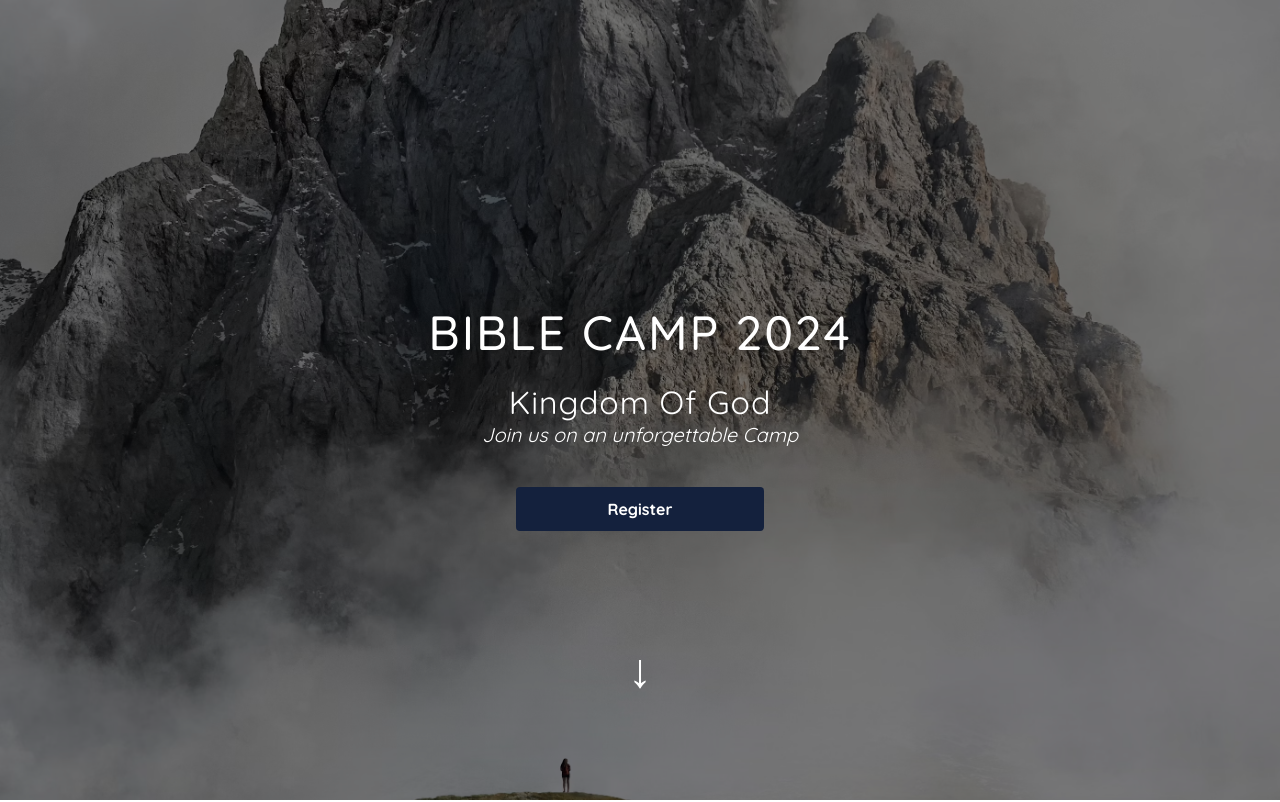
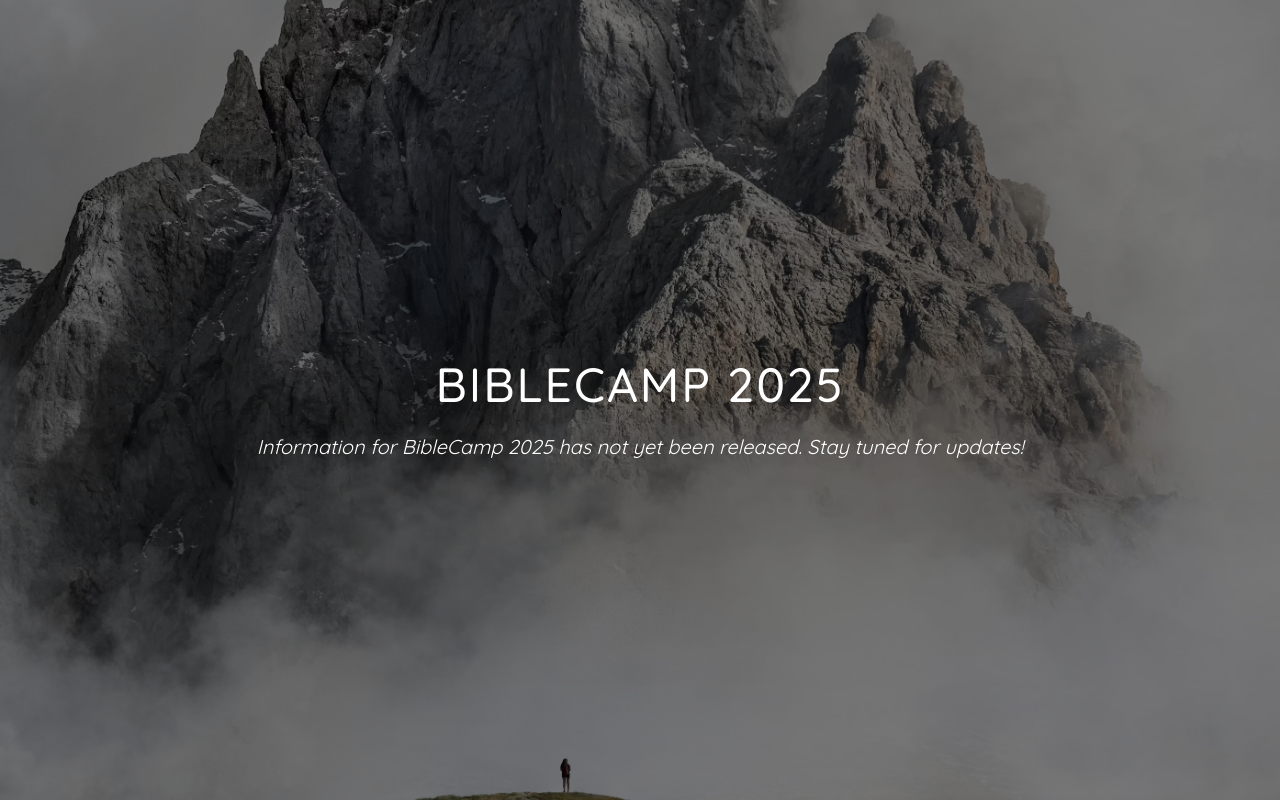
Before and after one commit to williamvelichko/CampWebsite, a Next.js app: page / in a window 1280 px wide. Shown: the top 802 px of the page. Built offline with nearby package versions, Linux system fonts and the light colour scheme.

Commit message:
new page

```diff
--- /dev/null
+++ b/src/app/components/Disclaimer/Disclaimer.tsx
@@ -0,0 +1,26 @@
+import React from "react";
+import Image from "next/image";
+import styles from "./styles/Disclaimer.module.scss";
+
+export const Disclaimer = () => {
+  return (
+    <div className={styles.hero}>
+      <div className={styles.imageWrapper}>
+        <Image
+          src="/mountainExample.jpg"
+          alt="Camp Adventure"
+          layout="fill"
+          objectFit="cover"
+          loading="eager"
+        />
+      </div>
+      <div className={styles.overlay}>
+        <h1 className={styles.title}>BibleCamp 2025</h1>
+        <p className={styles.titleSub}>
+          Information for BibleCamp 2025 has not yet been released. Stay tuned
+          for updates!
+        </p>
+      </div>
+    </div>
+  );
+};
--- /dev/null
+++ b/src/app/components/Disclaimer/styles/Disclaimer.module.scss
@@ -0,0 +1,59 @@
+@import "../../../styles/styles.scss";
+
+.hero {
+  position: relative;
+  width: 100%;
+  height: 100vh;
+  overflow: hidden;
+}
+
+.imageWrapper {
+  width: 100%;
+  height: 100%;
+  position: relative;
+}
+
+.overlay {
+  position: absolute;
+  top: 50%;
+  left: 50%;
+  width: 100%;
+  height: 100%;
+  transform: translate(-50%, -50%);
+  background-color: rgba(0, 0, 0, 0.5);
+  display: flex;
+  flex-direction: column;
+  justify-content: center;
+  align-items: center;
+  text-align: center;
+  color: #fff;
+  padding: 0 20px;
+}
+
+.title {
+  font-size: 3rem;
+  margin-bottom: 20px;
+  font-weight: 500;
+  text-transform: uppercase;
+  letter-spacing: 2px;
+  color: #ffff;
+  @media (max-width: 768px) {
+    font-size: 2.5rem;
+  }
+  @media (max-width: 400px) {
+    font-size: 2rem;
+  }
+}
+
+.titleSub {
+  margin-top: 0;
+  font-style: italic;
+  font-size: 1.25rem;
+  color: #ffffff;
+  @media (max-width: 768px) {
+    font-size: 1rem;
+  }
+  @media (max-width: 400px) {
+    font-size: 0.8rem;
+  }
+}
--- a/src/app/page.tsx
+++ b/src/app/page.tsx
@@ -6,11 +6,13 @@ import Footer from "./components/Footer/Footer";
 import { Video } from "./components/Video/Video";
 import Schedule from "./components/Schedule/Schedule";
 import FAQ from "./components/FAQ/FAQ";
+import { Disclaimer } from "./components/Disclaimer/Disclaimer";
 
 export default function Home() {
   return (
     <div className={styles.container}>
-      <MainSection />
+      <Disclaimer />
+      {/* <MainSection />
       <main className={styles.main}>
         <About />
         <Video />
@@ -18,7 +20,7 @@ export default function Home() {
         <Activities />
       </main>
       <FAQ />
-      <Footer />
+      <Footer /> */}
     </div>
   );
 }
```
